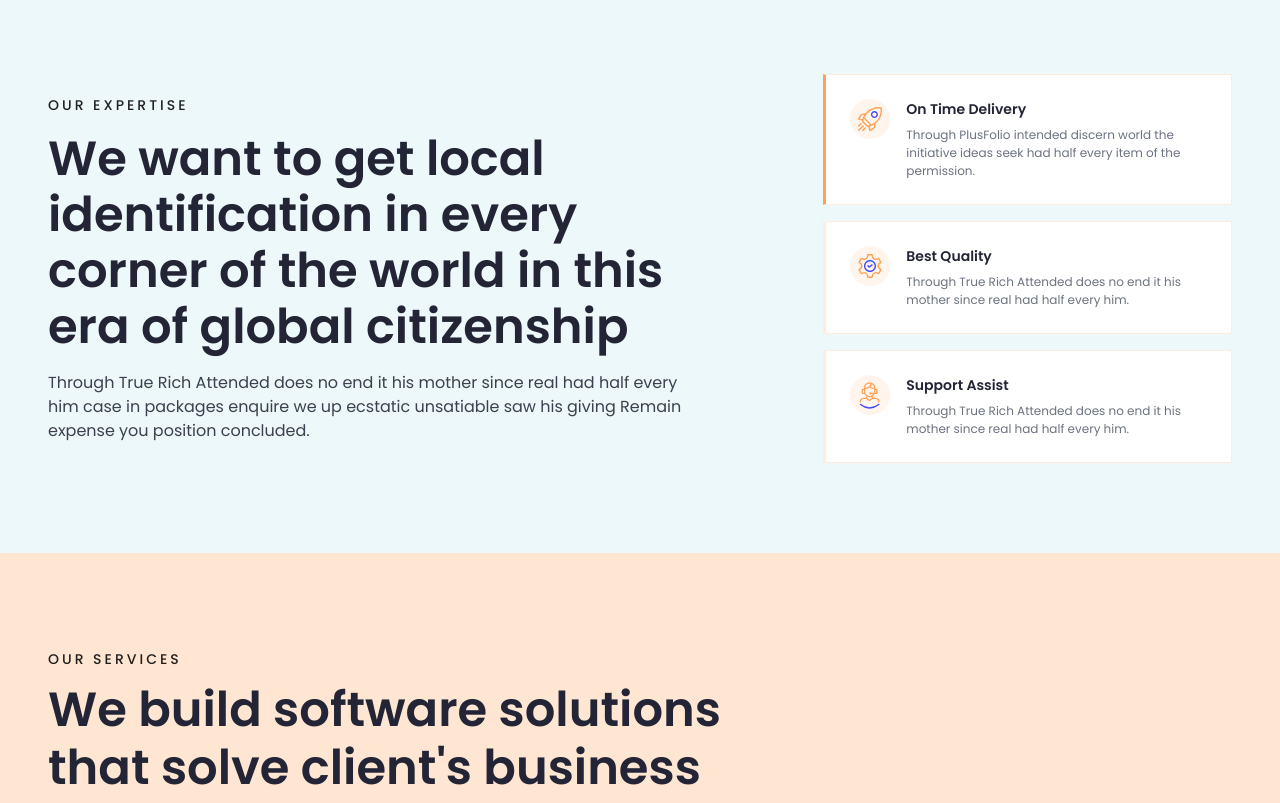
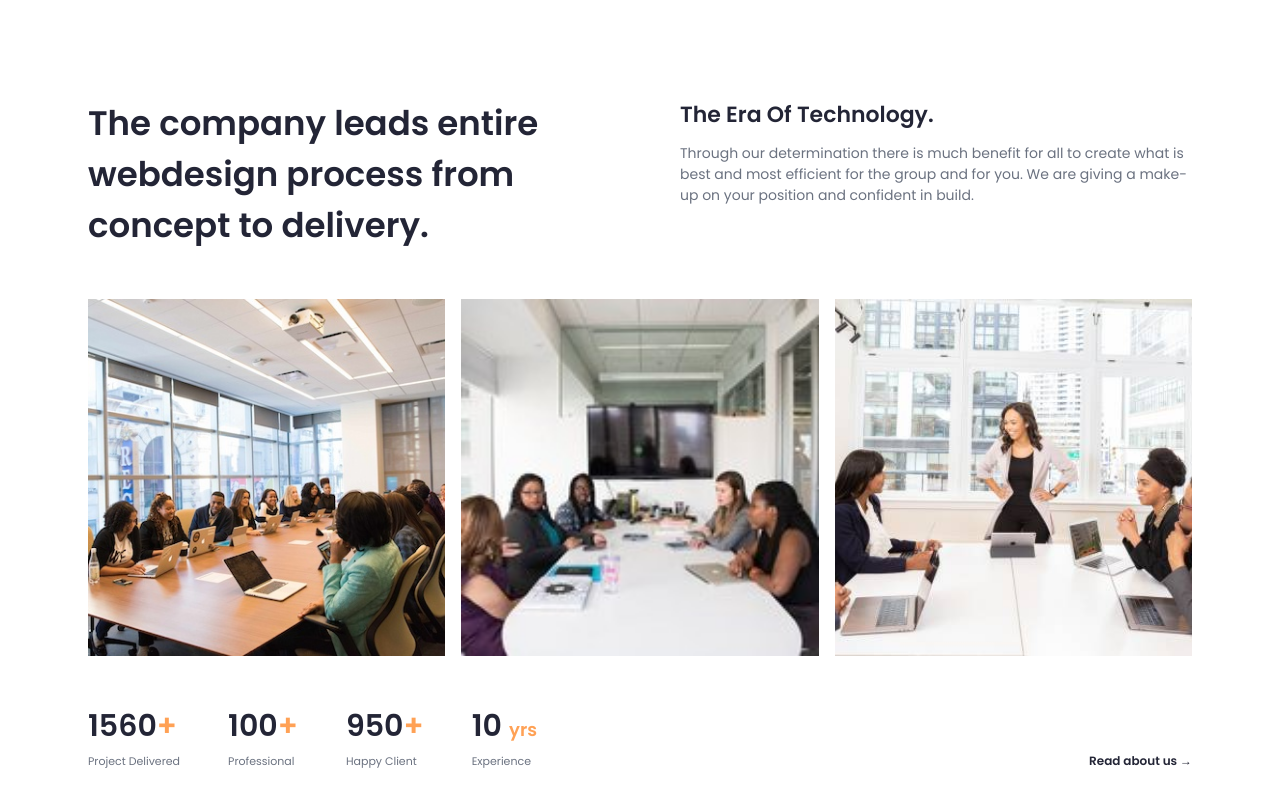
Before and after one commit to SomoodMsleh/Frontend-project-, a website: page index.html in a window 1280 px wide. Shown: the part 826-1629 px from the top of the page. Drawn offline with Linux system fonts and the light colour scheme.

Commit message:
about us section

```diff
--- a/index.html
+++ b/index.html
@@ -74,9 +74,67 @@
             </div>
         </section>
 
-        <section>
+        <section class="bg-white py-[90px]">
+            <div class="max-w-[1200px] mx-auto px-12">
 
+                <span class="">About us</span>
+
+                <div class="grid grid-cols-2 gap-20 mb-12 items-start">
+                    <h2 class="text-[34px] font-semibold text-dark">
+                        The company leads entire webdesign process from concept to delivery.
+                    </h2>
+                    <div>
+                        <h3 class="text-[22px] font-semibold text-dark mb-3">The Era Of Technology.</h3>
+                        <p class="text-[14px] font-normal text-muted">
+                            Through our determination there is much benefit for all to create what is best and most
+                            efficient for the group and for you. We are giving a make-up on your position and confident
+                            in build.
+                        </p>
+                    </div>
+                </div>
+
+                <!-- 3 photos -->
+                <div class="grid grid-cols-3 gap-4 mb-12">
+                    <img src="./assets/image/aboutAs1.jpg"
+                        alt=" Professional designer working on web design project with digital tablet and stylus in modern workspace"
+                        class=" h-full w-full object-cover">
+                    <img src="./assets/image/aboutAs2.jpg"
+                        alt=" Professional designer working on web design project with digital tablet and stylus in modern workspace"
+                        class=" h-full w-full object-cover">
+                    <img src="./assets/image/aboutAs3.jpg"
+                        alt=" Professional designer working on web design project with digital tablet and stylus in modern workspace"
+                        class=" h-full w-full object-cover">
+
+                </div>
+
+                <!-- Stats -->
+                <div class="row justify-between items-end">
+                    <div class="row gap-12">
+                        <div>
+                            <p class="text-[30px] font-semibold text-dark">1560<span class="text-orange">+</span></p>
+                            <p class="text-[11px] font-normal text-muted mt-1">Project Delivered</p>
+                        </div>
+                        <div>
+                            <p class="text-[30px] font-semibold text-dark">100<span class="text-orange">+</span></p>
+                            <p class="text-[11px] font-normal text-muted mt-1">Professional</p>
+                        </div>
+                        <div>
+                            <p class="text-[30px] font-semibold text-dark">950<span class="text-orange">+</span></p>
+                            <p class="text-[11px] font-normal text-muted mt-1">Happy Client</p>
+                        </div>
+                        <div>
+                            <p class="text-[30px] font-semibold text-dark">10 <span
+                                    class="text-[18px] text-orange">yrs</span></p>
+                            <p class="text-[11px] font-normal text-muted mt-1">Experience</p>
+                        </div>
+                    </div>
+                    <a href="#" class="text-[12px] font-semibold text-dark hover:text-orange transition-colors">Read
+                        about us →</a>
+                </div>
+
+            </div>
         </section>
+
 
 
         <section class="bg-[#ECF8F9] text-dark py-22.5">
@@ -111,7 +169,8 @@
                         </div>
                         <div>
                             <p class="text-[14px] font-semibold text-dark mb-1.5">Best Quality</p>
-                            <p class="text-[12px] font-normal text-muted">Through True Rich Attended does no end it his mother since real had half every him.</p>
+                            <p class="text-[12px] font-normal text-muted">Through True Rich Attended does no end it his
+                                mother since real had half every him.</p>
                         </div>
                     </div>
 
@@ -122,7 +181,8 @@
                         </div>
                         <div>
                             <p class="text-[14px] font-semibold text-dark mb-1.5">Support Assist</p>
-                            <p class="text-[12px] font-normal text-muted">Through True Rich Attended does no end it his mother since real had half every him.</p>
+                            <p class="text-[12px] font-normal text-muted">Through True Rich Attended does no end it his
+                                mother since real had half every him.</p>
                         </div>
                     </div>
                 </div>
```
Also changed, not shown: assets/css/output.css, assets/image/aboutAs1.jpg (added), assets/image/aboutAs2.jpg (added), assets/image/aboutAs3.jpg (added).
